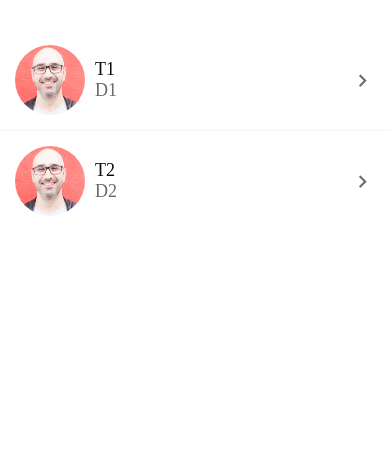
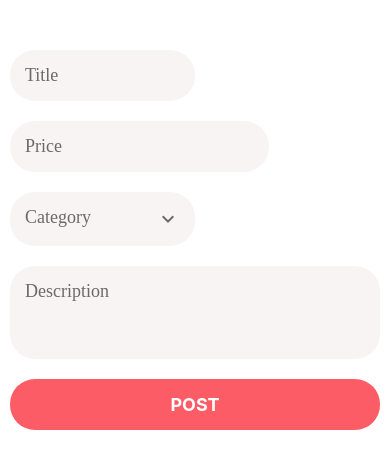
Before and after one commit to dangtrannam/DoneWithIt, a React Native app: screen / in a window 390 px wide. Shown: the top 468 px of the page. Built offline with nearby package versions, Linux system fonts and the light colour scheme.

Commit message:
dynamic form width

```diff
--- a/App.tsx
+++ b/App.tsx
@@ -4,5 +4,5 @@ import AccountScreen from "./app/screens/AccountScreen";
 import RegisterScreen from "./app/screens/RegisterScreen";
 import MessagesScreen from "./app/screens/MessagesScreen";
 export default function App() {
-  return <MessagesScreen />;
+  return <ListingEditScreen />;
 }
--- a/app/components/AppPicker.tsx
+++ b/app/components/AppPicker.tsx
@@ -20,12 +20,13 @@ function AppPicker({
   placeholder,
   selectedItem,
   onSelectItem,
+  width = "100%",
 }) {
   const [isVisible, setIsVisible] = useState<boolean>(false);
   return (
     <>
       <TouchableWithoutFeedback onPress={() => setIsVisible(!isVisible)}>
-        <View style={styles.container}>
+        <View style={[styles.container, { width }]}>
           {icon && (
             <MaterialCommunityIcons
               name={icon}
@@ -73,7 +74,6 @@ const styles = StyleSheet.create({
     backgroundColor: defaultStyles.colors.light,
     borderRadius: 25,
     flexDirection: "row",
-    width: "100%",
     padding: 15,
     marginVertical: 10,
   },
--- a/app/components/AppTextInput.tsx
+++ b/app/components/AppTextInput.tsx
@@ -4,9 +4,9 @@ import { MaterialCommunityIcons } from "@expo/vector-icons";
 
 import defaultStyles from "../config/styles";
 
-function AppTextInput({ icon = null, ...rest }) {
+function AppTextInput({ icon = null, width = "100%", ...rest }) {
   return (
-    <View style={styles.container}>
+    <View style={[styles.container, { width }]}>
       {icon && (
         <MaterialCommunityIcons
           name={icon}
@@ -29,7 +29,6 @@ const styles = StyleSheet.create({
     backgroundColor: defaultStyles.colors.light,
     borderRadius: 25,
     flexDirection: "row",
-    width: "100%",
     padding: 15,
     marginVertical: 10,
   },
--- a/app/components/forms/AppFormField.tsx
+++ b/app/components/forms/AppFormField.tsx
@@ -4,13 +4,14 @@ import { useFormikContext } from "formik";
 import AppTextInput from "../AppTextInput";
 import ErrorMessage from "./ErrorMessage";
 
-function AppFormField({ name, ...otherProps }) {
+function AppFormField({ name, width = "100%", ...otherProps }) {
   const { errors, touched, setFieldTouched, handleChange } = useFormikContext();
   return (
     <>
       <AppTextInput
         onChangeText={handleChange(name)}
         onBlur={() => setFieldTouched(name)}
+        width={width}
         {...otherProps}
       />
       <ErrorMessage visible={touched[name]} error={errors[name]} />
--- a/app/components/forms/AppFormPicker.tsx
+++ b/app/components/forms/AppFormPicker.tsx
@@ -4,7 +4,13 @@ import { useFormikContext } from "formik";
 import AppPicker from "../AppPicker";
 import ErrorMessage from "./ErrorMessage";
 
-function AppFormPicker({ items, name, placeholder }) {
+function AppFormPicker({
+  items,
+  name,
+  placeholder,
+  width = "100%",
+  ...otherProps
+}) {
   const { errors, setFieldValue, touched, values } = useFormikContext();
 
   return (
@@ -14,6 +20,7 @@ function AppFormPicker({ items, name, placeholder }) {
         onSelectItem={(item) => setFieldValue(name, item)}
         placeholder={placeholder}
         selectedItem={values[name]}
+        width={width}
       />
       <ErrorMessage error={errors[name]} visible={touched[name]} />
     </>
--- a/app/screens/ListingEditScreen.tsx
+++ b/app/screens/ListingEditScreen.tsx
@@ -36,14 +36,25 @@ function ListingEditScreen() {
         onSubmit={(values) => console.log(values)}
         validationSchema={validationSchema}
       >
-        <FormField maxLength={255} name="title" placeholder="Title" />
+        <FormField
+          maxLength={255}
+          name="title"
+          placeholder="Title"
+          width={"50%"}
+        />
         <FormField
           keyboardType="numeric"
           maxLength={8}
           name="price"
           placeholder="Price"
+          width={"70%"}
         />
-        <Picker items={categories} name="category" placeholder="Category" />
+        <Picker
+          items={categories}
+          name="category"
+          placeholder="Category"
+          width={"50%"}
+        />
         <FormField
           maxLength={255}
           multiline
```
